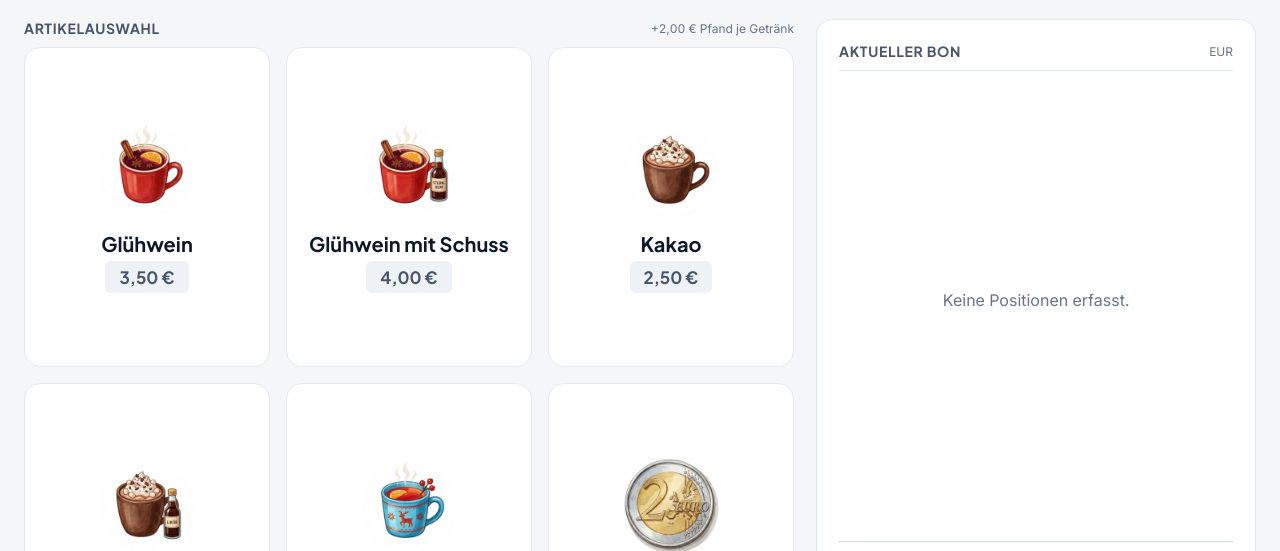
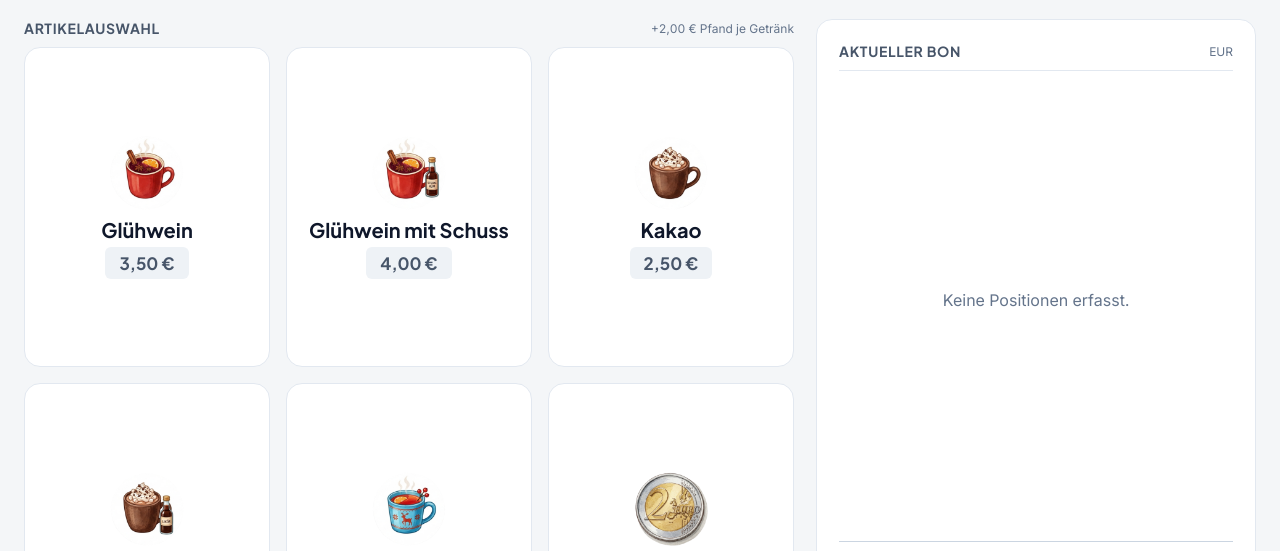
Before and after one commit to HerrDoctorr/herrdoctorr.github.io, a plain HTML site: page index.html in a window 1280 px wide. Shown: the part 68-619 px from the top of the page. Drawn offline with Linux system fonts and the light colour scheme.

```diff
--- a/index.html
+++ b/index.html
@@ -867,7 +867,7 @@
 
                 .pos-shell {
                     max-width: 100%;
-                    min-height: calc(100vh - 96px);
+                    height: calc(100dvh - 122px); overflow: hidden;
                     display: grid;
                     grid-template-columns: minmax(0, 1.75fr) minmax(360px, 1fr);
                     gap: 22px;
@@ -888,16 +888,16 @@
                 }
 
                 .produkt {
-                    min-height: 230px;
+                    min-height: 0px;
                     height: 100%;
-                    padding: 24px 16px;
+                    padding: 14px 12px;
                     border-radius: 16px;
                 }
 
                 .produkt-bild {
-                    width: 96px;
-                    height: 96px;
-                    margin-bottom: 14px;
+                    width: 74px;
+                    height: 74px;
+                    margin-bottom: 8px;
                 }
 
                 .produkt-name {
@@ -918,8 +918,8 @@
                 }
 
                 .minus-button {
-                    padding: 14px 10px;
-                    font-size: 18px;
+                    padding: 8px 6px;
+                    font-size: 8px;
                 }
 
                 .warenkorb {
```
